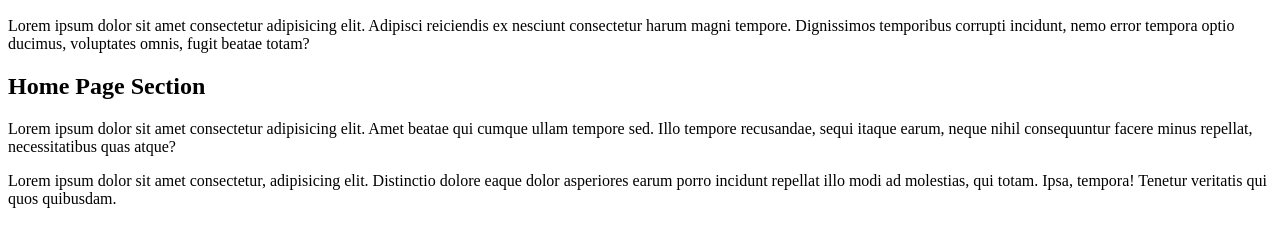
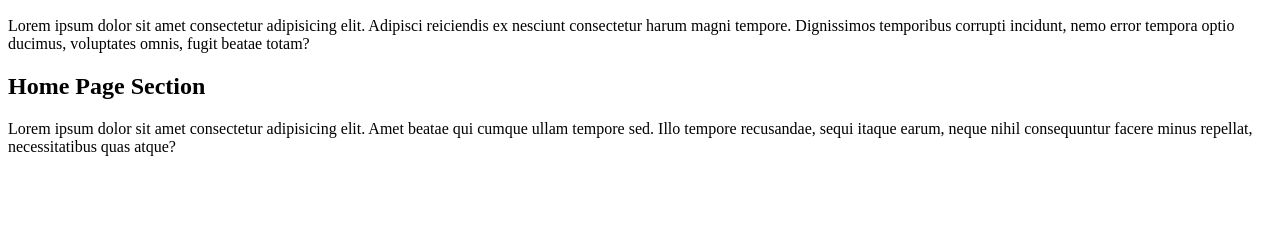
Before and after one commit to WaleedShalal/ATS3-G1, a plain HTML site: page index.html in a window 1280 px wide. Shown: the part 110-356 px from the top of the page. Drawn offline with Linux system fonts and the light colour scheme.

Commit message:
Revert "adding footer"
This reverts commit 546369ab890502c89c2c46dbf9caefd810e8fe0e.
This will revert this commit it was created by mistake

```diff
--- a/index.html
+++ b/index.html
@@ -24,12 +24,6 @@
           quas atque?
         </p>
       </section>
-      <footer>
-        Lorem ipsum dolor sit amet consectetur, adipisicing elit. Distinctio
-        dolore eaque dolor asperiores earum porro incidunt repellat illo modi ad
-        molestias, qui totam. Ipsa, tempora! Tenetur veritatis qui quos
-        quibusdam.
-      </footer>
     </main>
   </body>
 </html>
```
